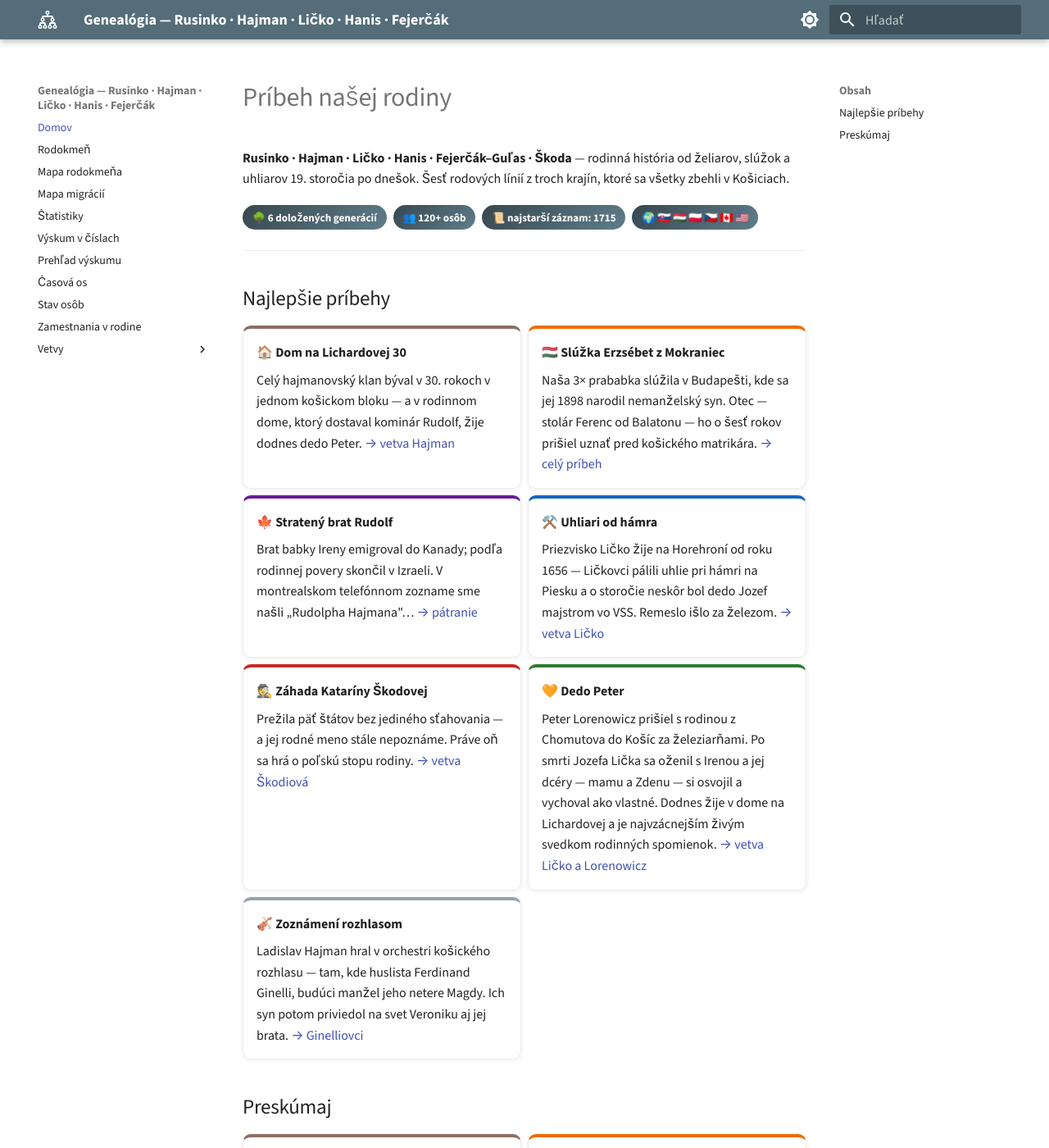
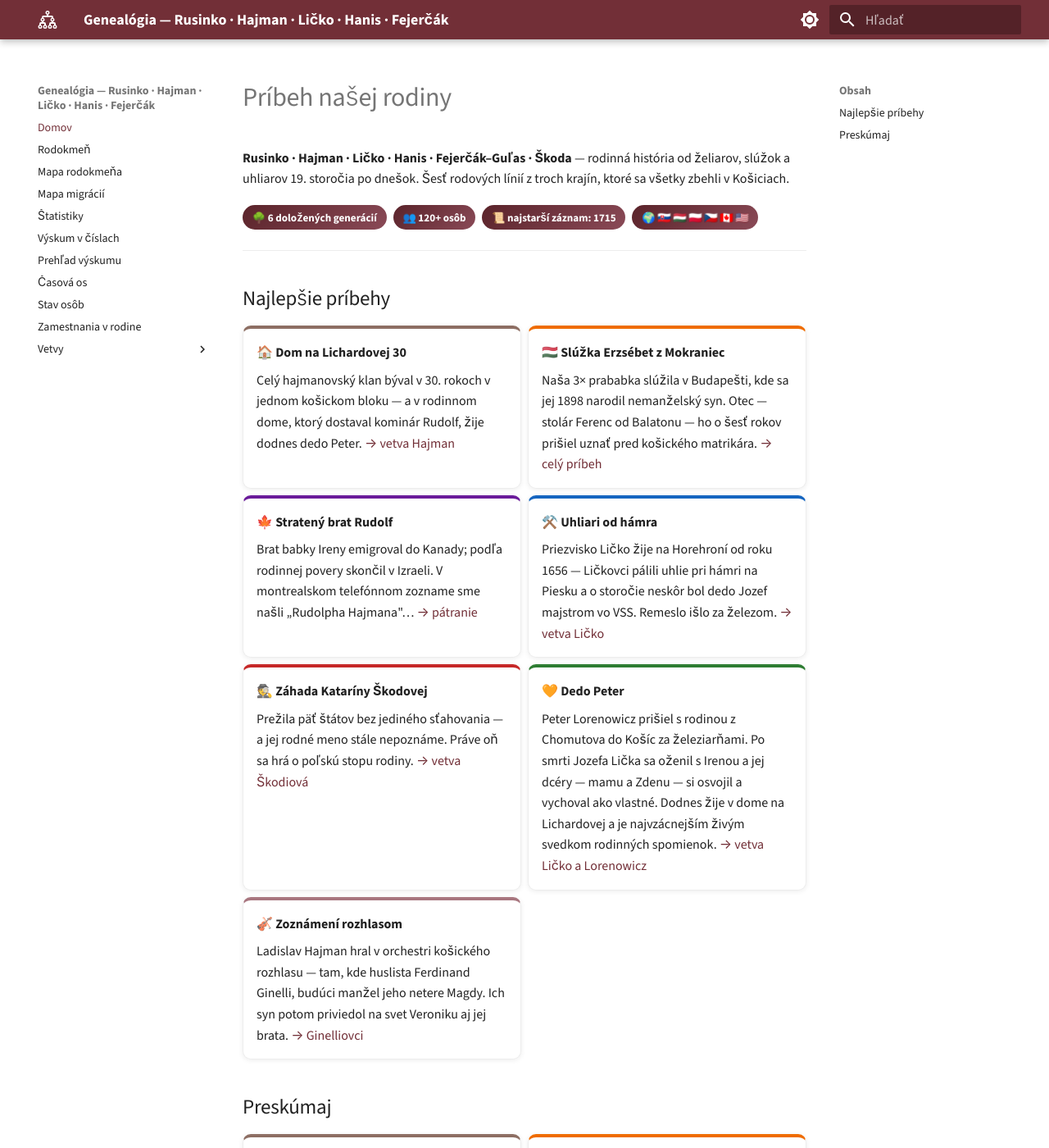
Before and after one commit to vrusi/genealogia, an MkDocs documentation site: the page built from docs/index.md, in a window 1280 px wide and 1400 px high. Shown: the whole window at 82% size. Built offline with MkDocs 1.6.1 and Material for MkDocs 9.7.7, drawn with Linux system fonts in a browser that asks for light colours.

Commit message:
Vínová paleta (#722f37)
Co-Authored-By: Claude Fable 5 <noreply@anthropic.com>

```diff
--- a/docs/stylesheets/extra.css
+++ b/docs/stylesheets/extra.css
@@ -1,14 +1,16 @@
 :root {
-  --md-primary-fg-color: #455a64;
-  --md-primary-fg-color--light: #78909c;
-  --md-primary-fg-color--dark: #263238;
-  --md-accent-fg-color: #c07b4d;
+  --md-primary-fg-color: #722f37;
+  --md-primary-fg-color--light: #8a4a57;
+  --md-primary-fg-color--dark: #5a232a;
+  --md-accent-fg-color: #b06a4a;
+  --md-primary-bg-color: #ffffff;
+  --md-primary-bg-color--light: #ffffffb3;
 }
 
 /* Karty — farebné akcenty podľa vetiev (farby migračnej mapy) */
 .md-typeset .grid.cards > ul > li {
   border-radius: 10px;
-  border-top: 4px solid #90a4ae;
+  border-top: 4px solid #a8767f;
   box-shadow: 0 1px 6px rgba(0, 0, 0, 0.08);
   transition: transform 0.15s ease, box-shadow 0.15s ease;
 }
@@ -26,7 +28,7 @@
 /* Pásik faktov na úvode */
 .fakt-pas { display: flex; flex-wrap: wrap; gap: 0.5em; margin: 1.2em 0; }
 .fakt-pas span {
-  background: linear-gradient(135deg, #37474f, #607d8b);
+  background: linear-gradient(135deg, #5a232a, #8a4a57);
   color: #ffffff;
   padding: 0.35em 0.9em;
   border-radius: 999px;
@@ -41,7 +43,7 @@
   box-shadow: 0 1px 4px rgba(0, 0, 0, 0.08);
 }
 .md-typeset table:not([class]) th {
-  background: #455a64;
+  background: #722f37;
   color: #ffffff;
 }
 
--- a/mkdocs.yml
+++ b/mkdocs.yml
@@ -10,10 +10,10 @@ theme:
     code: Roboto Mono
   palette:
     - scheme: default
-      primary: blue grey
+      primary: custom
       toggle: {icon: material/brightness-7, name: Tmavý režim}
     - scheme: slate
-      primary: blue grey
+      primary: custom
       toggle: {icon: material/brightness-4, name: Svetlý režim}
   features:
     - navigation.instant
@@ -21,7 +21,7 @@ theme:
     - search.suggest
     - content.tabs.link
 extra_css:
-  - stylesheets/extra.css?v=4
+  - stylesheets/extra.css?v=5
 plugins:
   - search:
       lang: sk
```
Also changed, not shown: 1 other file.
